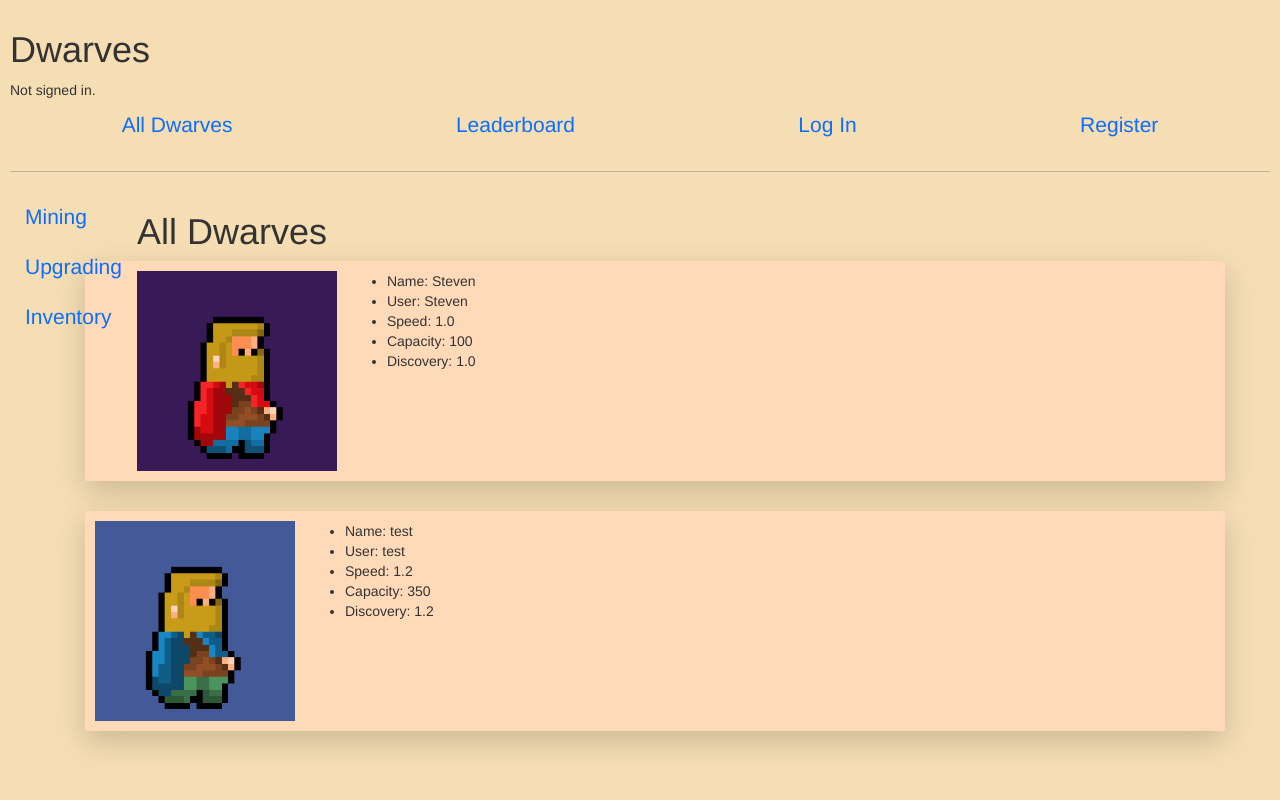
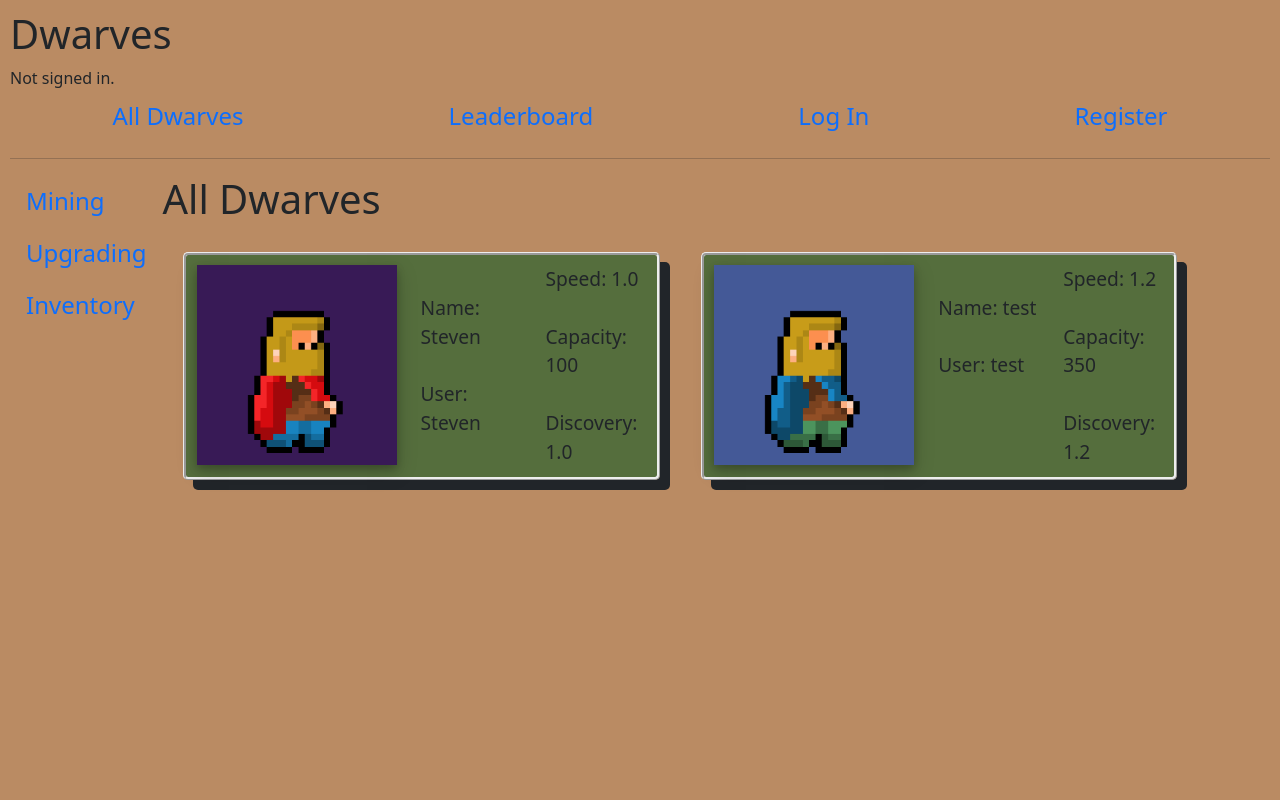
Before and after one commit to minprog-platforms/project-StevenNed123, a Django app: page / in a window 1280 px wide. Run offline with Django 3.2, Linux system fonts and the light colour scheme; data comes from the database, SQL or seed files in the repository; both versions use the stored data as it was after the commit; some libraries are stand-ins or nearby versions.

Commit message:
added styling to the all dwarves page

```diff
--- a/app/dwarves/static/dwarves/styles.css
+++ b/app/dwarves/static/dwarves/styles.css
@@ -1,6 +1,6 @@
 body {
     padding: 10px;
-    background-color:wheat !important;
+    background-color:rgb(186, 139, 99) !important;
 }
 
 img {
@@ -18,14 +18,14 @@ img {
 .vertical-nav{
     float: left !important;
   }
-
+/*
 .main-portrait{
     float: left;
     margin-right: 50px;
 }
-
+*/
 #mainbox{
-    background-color:peachpuff !important;
+    background-color:rgb(15, 92, 179) !important;
 }
 
 .selection-link{
--- a/app/dwarves/templates/dwarves/all_dwarves.html
+++ b/app/dwarves/templates/dwarves/all_dwarves.html
@@ -3,19 +3,27 @@
 
 {% block body %}
 <h1>{{ page_title }}</h1>
-
-{% for dwarf in dwarves %}
-<div class="container shadow-lg p-3 mb-5 bg-body rounded", id=mainbox>
-    <img class="main-portrait" src="{% static '/dwarves/media/'|add:dwarf.portrait %}" alt="potrait{{ dwarf.portrait }}4"/>
-    <ul>
-        <li>Name: {{ dwarf.name }}</li>
-        <li>User: {{ dwarf.user }}</li>
-        <li>Speed: {{dwarf.speed}}</li>
-        <li>Capacity: {{dwarf.capacity}}</li>
-        <li>Discovery: {{dwarf.discovery}}</li>
-    </ul>
+    <div class="row">
+    {% for dwarf in dwarves %}
+    <div class="col" style="margin:2%; padding:1%; border-style:ridge; border-radius:5px;
+    box-shadow: 10px 10px; background-color:rgba(9, 88, 33, 0.568)">
+        <div class="row" >
+            <div class="col">
+            <img class="main-portrait" src="{% static '/dwarves/media/'|add:dwarf.portrait %}" alt="potrait{{ dwarf.portrait }}"
+            style="box-shadow: 0 4px 8px 0 rgba(0, 0, 0, 0.2), 0 6px 20px 0 rgba(0, 0, 0, 0.19);"/>
+            </div>
+            <div class="col" style="font-size: larger;">
+                <br> Name: {{ dwarf.name }} <br> <br>
+                User: {{ dwarf.user }}
+            </div>
+            <div class="col" style="font-size: larger;">
+                 Speed: {{dwarf.speed}} <br>
+                <br> Capacity: {{dwarf.capacity}} <br>
+                <br> Discovery: {{dwarf.discovery}}
+            </div>
+        </div>
+    </div>
+    {% endfor %}
 </div>
-{% endfor %}
-
 
 {% endblock %}
--- a/app/dwarves/templates/dwarves/layout.html
+++ b/app/dwarves/templates/dwarves/layout.html
@@ -6,7 +6,6 @@
         <title>{% block title %}Dwarves{% endblock %}</title>
         <link href="https://cdn.jsdelivr.net/npm/bootstrap@5.0.0-beta2/dist/css/bootstrap.min.css" rel="stylesheet" integrity="sha384-BmbxuPwQa2lc/FVzBcNJ7UAyJxM6wuqIj61tLrc4wSX0szH/Ev+nYRRuWlolflfl" crossorigin="anonymous">
         <link href="{% static 'dwarves/styles.css' %}" rel="stylesheet">
-        <link rel="stylesheet" href="https://stackpath.bootstrapcdn.com/bootstrap/3.4.1/css/bootstrap.min.css" integrity="sha384-HSMxcRTRxnN+Bdg0JdbxYKrThecOKuH5zCYotlSAcp1+c8xmyTe9GYg1l9a69psu" crossorigin="anonymous">
     </head>
     <body>
         <h1>Dwarves</h1>
--- a/app/dwarves/views.py
+++ b/app/dwarves/views.py
@@ -85,7 +85,7 @@ def stop_mining(request, name):
                 mineral = Mineral(name=drop[0], user=request.user)
             mineral.value += drop[1]
             mineral.save()
-            if drop[0] == "gold":
+            if drop[0] == "Gold":
                 request.user.gold_obtained += drop[1]
                 request.user.save()
             if drop[1] != 0:
```
Also changed, not shown: app/dwarves/templates/dwarves/upgrading.html (+8 -0 lines), app/db.sqlite3.
